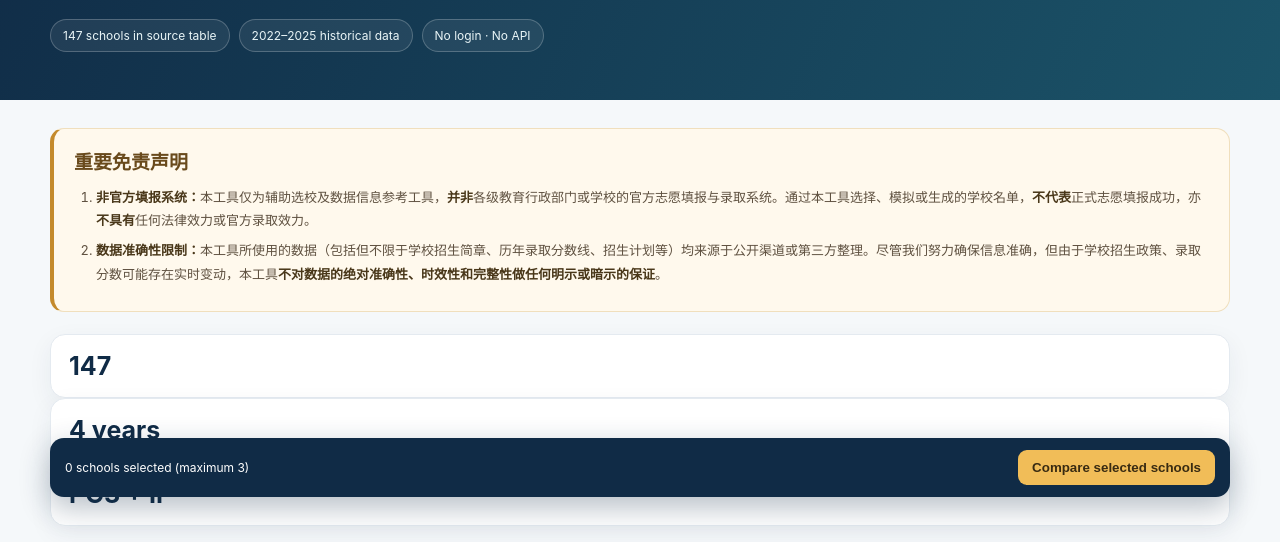
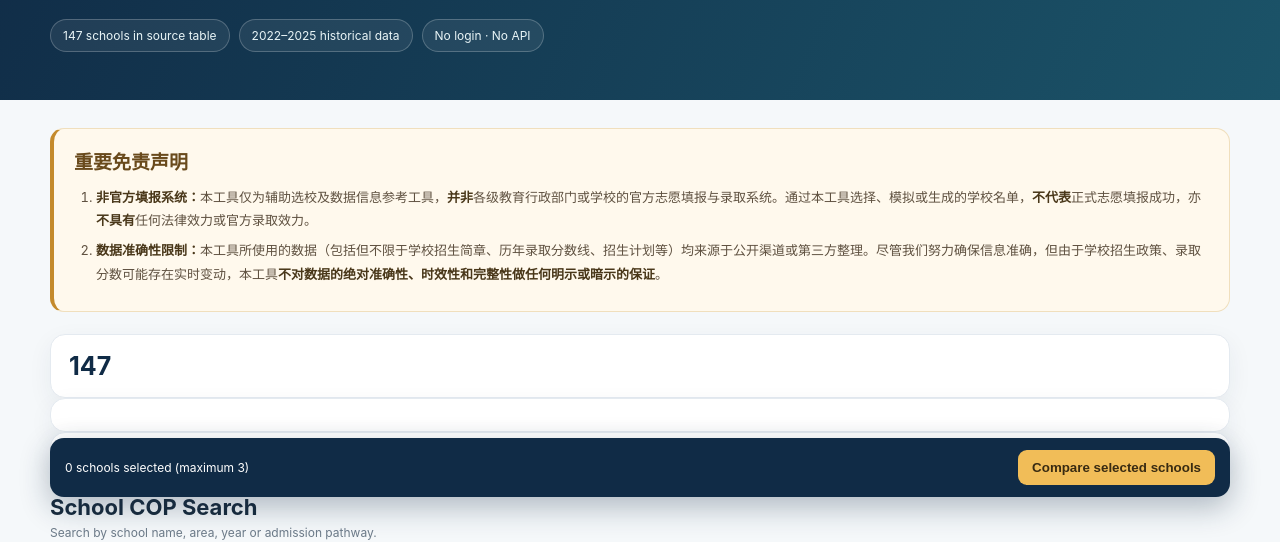
Before and after one commit to aplusachiever3/studytool, a plain HTML site: page secondary-cop/index.html in a window 1280 px wide. Shown: the part 293-835 px from the top of the page. Drawn offline with Linux system fonts and the light colour scheme.

Commit message:
Remove specified statistics text from COP page

```diff
--- a/secondary-cop/index.html
+++ b/secondary-cop/index.html
@@ -37,7 +37,7 @@ footer{background:#eaf0f3;padding:22px 0;color:#61717d;font-size:11px;line-heigh
 </ol>
 </section>
 
-<section class="stats"><div class="stat"><strong id="schoolTotal">147</strong></div><div class="stat"><strong>4 years</strong></div><div class="stat"><strong>PG3 + IP</strong></div></section>
+<section class="stats"><div class="stat"><strong id="schoolTotal"></strong></div><div class="stat"><strong></strong></div><div class="stat"><strong></strong></div></section>
 <div class="section-head"><div><h2>School COP Search</h2><p>Search by school name, area, year or admission pathway.</p></div></div>
 <section class="panel">
 <div class="filters">
```
